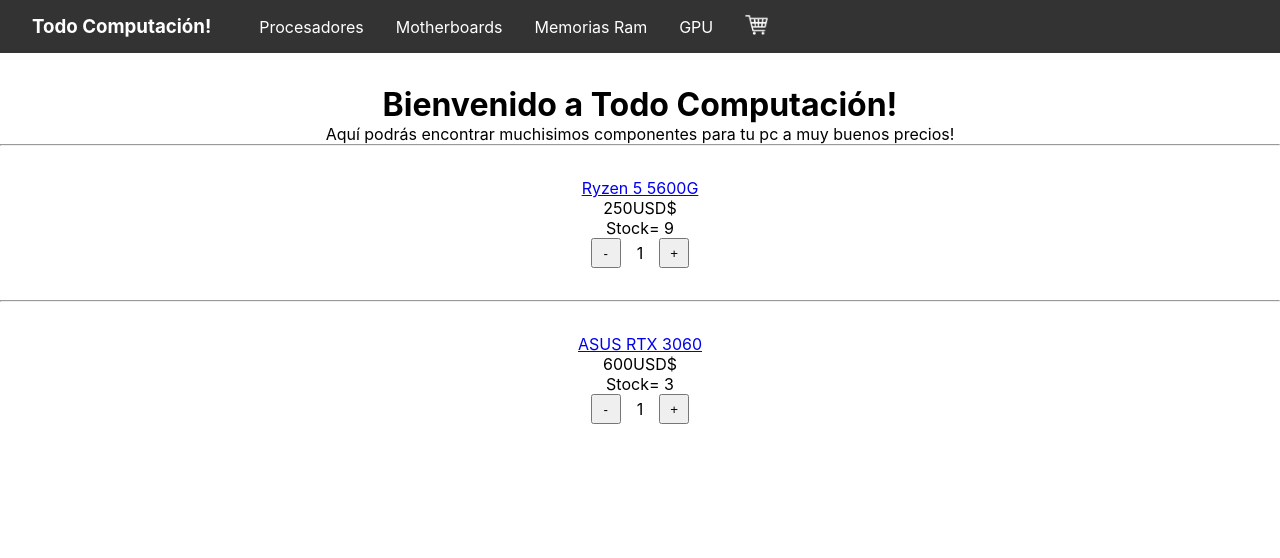
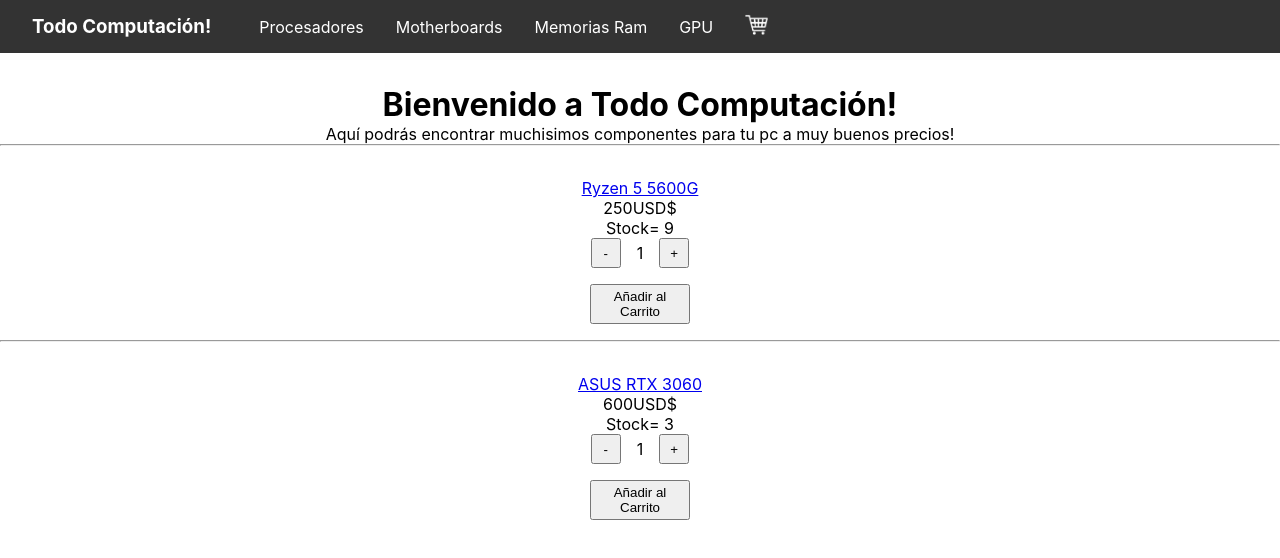
Before and after one commit to ManuelGenaro01/arma-tu-pc, a React (Create React App) app: page / in a window 1280 px wide. Shown: the top 558 px of the page. Built offline with nearby package versions, Linux system fonts and the light colour scheme; the HTML template or start-up script is replaced by a standard one.

Commit message:
Clase 4 reentrega

```diff
--- a/src/App.css
+++ b/src/App.css
@@ -48,6 +48,10 @@
   padding-left: 1rem;
   padding-right: 1rem;
 }
+.buttonCart button{
+  height: 40px;
+  width: 100px;
+}
 .a{
   display: block;
   color: white;
--- a/src/App.js
+++ b/src/App.js
@@ -2,7 +2,6 @@
 import './App.css';
 import NavBar from './components/NavBar';
 import ProductosEjemplo from "./components/ItemListContainer";
-import ItemCount from "./components/ItemCount"
 
 function App() {
   return (
@@ -15,11 +14,9 @@
           <p>Aquí podrás encontrar muchisimos componentes para tu pc a muy buenos precios!</p>
       </div>
       <hr />
-      <ProductosEjemplo nombre="Ryzen 5 5600G" precio="250USD$"/>
-      <p className="button"><ItemCount  stock={9} inicioStock={1}  /></p>
+      <ProductosEjemplo nombre="Ryzen 5 5600G" precio="250USD$" stock={9}/>
       <hr />
-      <ProductosEjemplo nombre="ASUS RTX 3060" precio="600USD$"/>
-      <p className="button"><ItemCount  stock={3} inicioStock={1}  /></p>
+      <ProductosEjemplo nombre="ASUS RTX 3060" precio="600USD$" stock={3}/>
     </div>
   );
 }
--- a/src/components/ItemCount.js
+++ b/src/components/ItemCount.js
@@ -14,13 +14,18 @@
         }
     }
 
+    const onAdd=()=>{
+        alert("Has añadido "+cantidad+" elementos al carrito")
+    }
     return(
         <div>
-            <p>Stock= {props.stock}</p>
             <div className="button">
                 <button onClick={Disminuir}>-</button>
                 <p className="cantidad">{cantidad}</p>
                 <button onClick={Aumentar}>+</button>
+            </div>
+            <div className="buttonCart">
+                <button onClick={onAdd}>Añadir al Carrito</button>
             </div>
         </div>
     )
--- a/src/components/ItemListContainer.js
+++ b/src/components/ItemListContainer.js
@@ -1,4 +1,5 @@
 import React from "react";
+import ItemCount from "./ItemCount"
 
 const ProductosEjemplo =(props)=>{
     return(
@@ -8,6 +9,8 @@
             <li>
                 <p><a href="#">{props.nombre}</a></p>
                 <p>{props.precio}</p>
+                <p>Stock= {props.stock}</p>
+                <p className="button"><ItemCount stock={props.stock} inicioStock={1}/></p>
             </li>
         </ul>
         </div>
```
